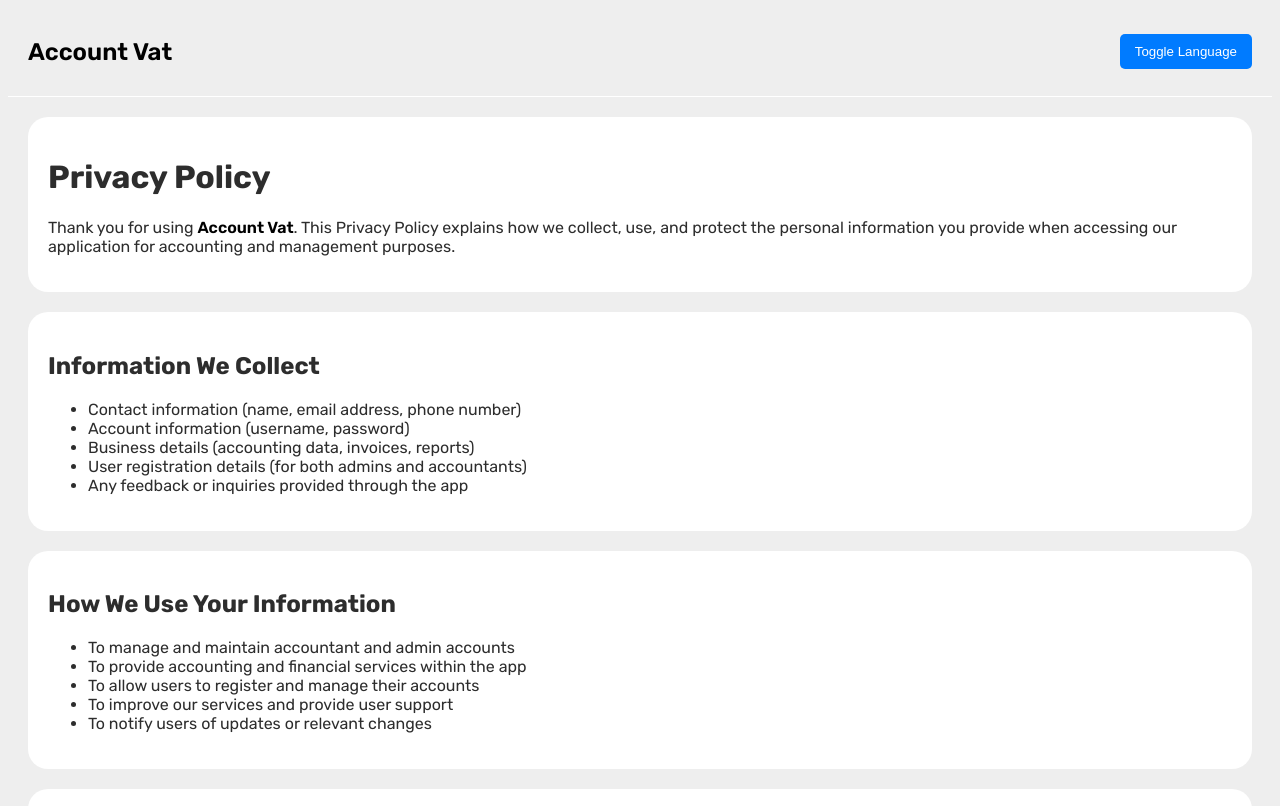
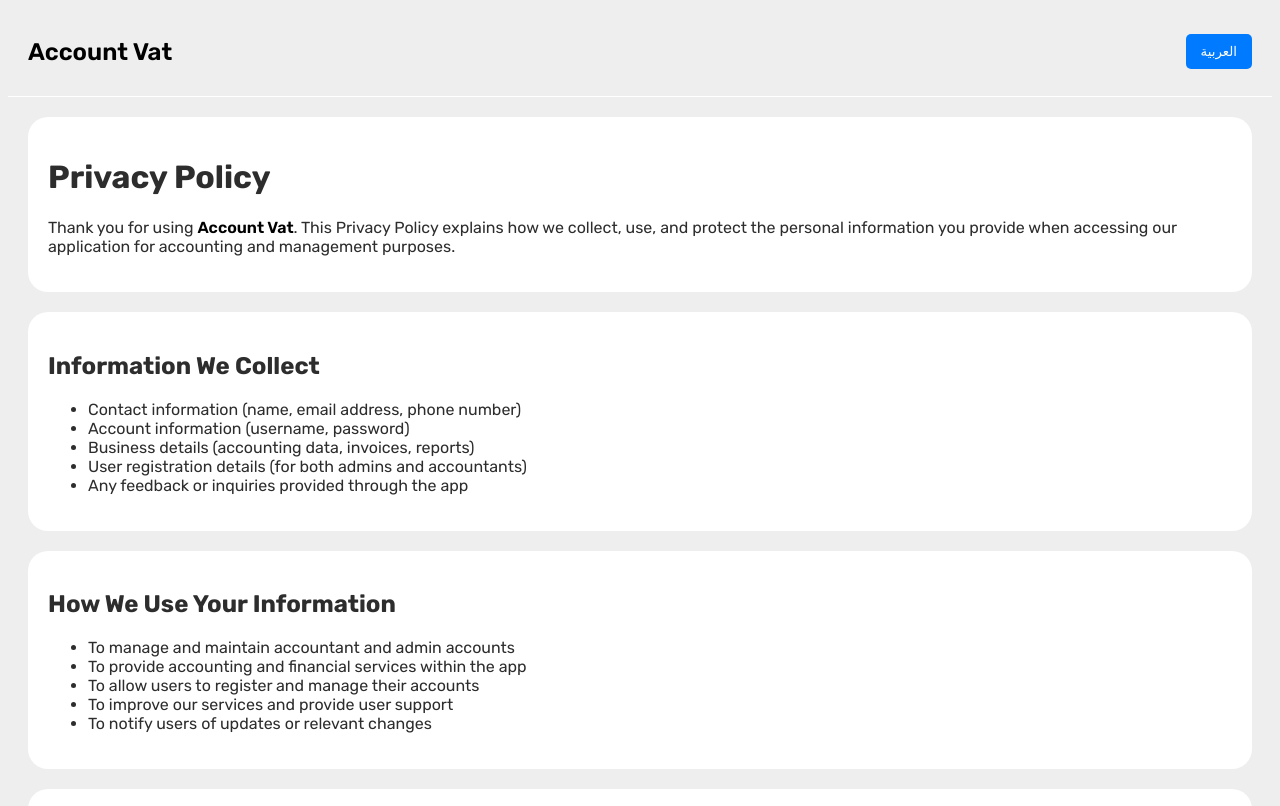
Before and after one commit to MoazReactTsx/VAT_privacy_policy.io, a plain HTML site: page index.html in a window 1280 px wide. Shown: the top 806 px of the page. Drawn offline with Linux system fonts and the light colour scheme.

Commit message:
Update index.html

```diff
--- a/index.html
+++ b/index.html
@@ -48,7 +48,7 @@
     <main>
         <header>
             <h2><span class="name">Account Vat</span></h2>
-            <button id="toggle-language-btn">Toggle Language</button>
+            <button id="toggle-language-btn"></button>
         </header>
         <div id="content">
             <!-- Content will be dynamically loaded based on language -->
@@ -139,9 +139,10 @@
             `
         };
 
-        // Function to update content based on language
+        // Function to update content and button text based on language
         function updateContent(language) {
             contentDiv.innerHTML = privacyPolicy[language] || privacyPolicy["en"];
+            toggleLanguageBtn.textContent = language === "en" ? "العربية" : "English";
         }
 
         // Toggle language button functionality
```
